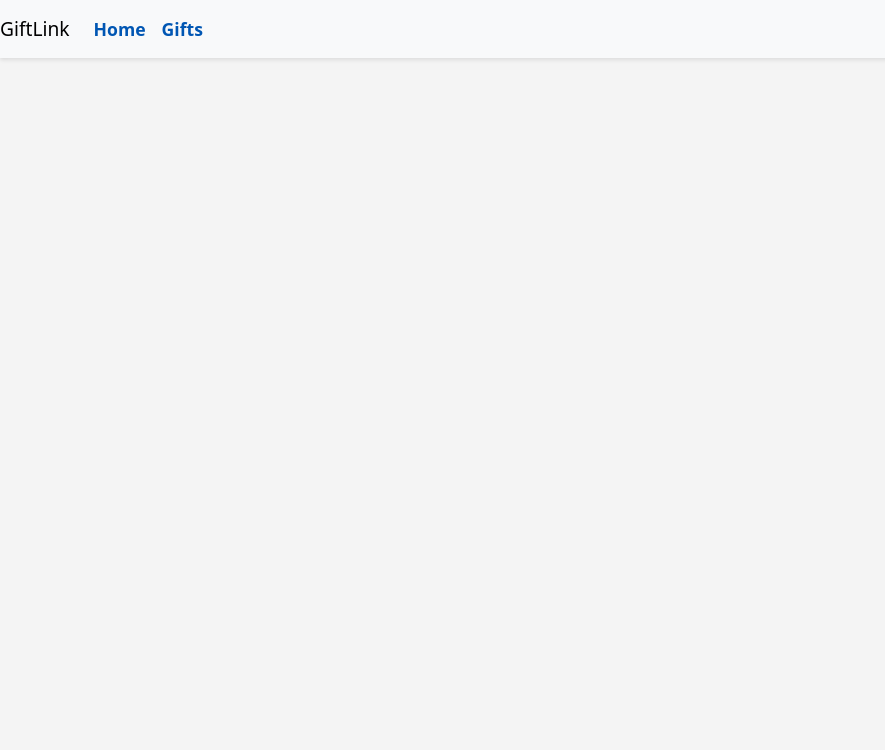
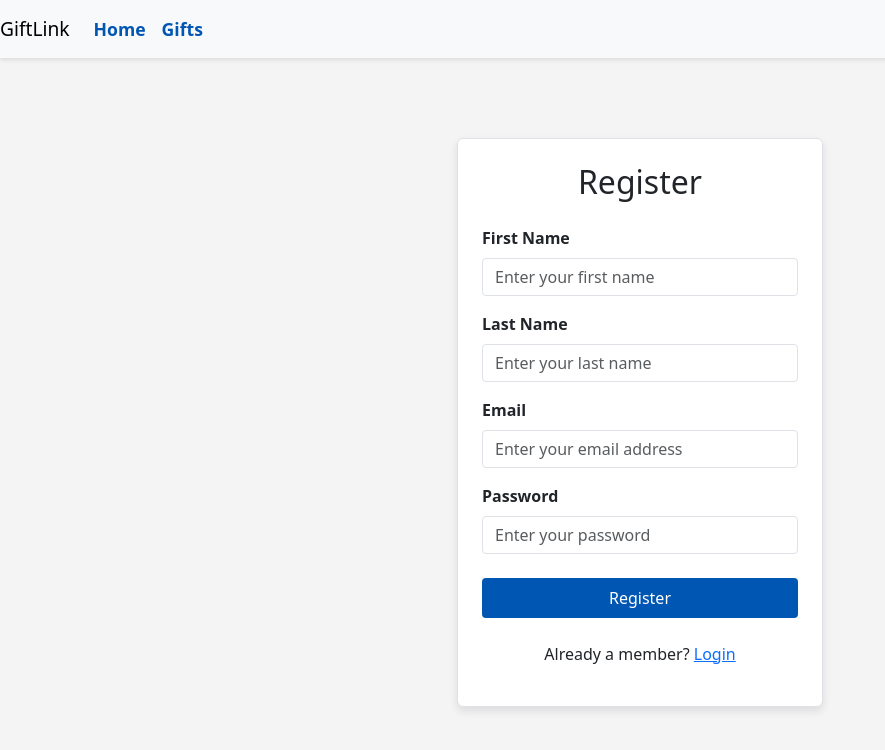
Before and after one commit to jaxstoff/fullstack-capstone-project, a React (Create React App) app in the folder giftlink-frontend/: page /app/register in a window 1280 px wide. Before the commit this address had no page. Shown: the top 750 px of the page, without its empty margins (0-885 px from the left). Built offline with nearby package versions, Linux system fonts and the light colour scheme.

Commit message:
Mod 3 Lab 2 - Login/Register pages added

```diff
--- a/giftlink-frontend/src/App.js
+++ b/giftlink-frontend/src/App.js
@@ -1,6 +1,8 @@
 import React from 'react';
 import { Routes, Route, useNavigate } from 'react-router-dom';
 import MainPage from './components/MainPage/MainPage';
+import LoginPage from './components/LoginPage/LoginPage';
+import RegisterPage from './components/RegisterPage/RegisterPage';
 import 'bootstrap/dist/css/bootstrap.min.css';
 import './App.css';
 import Navbar from './components/Navbar/Navbar';
@@ -11,9 +13,10 @@
     <>
         <Navbar/>
         <Routes>
-          {/* the final code will not pass the products to every page, but each page will call the server API */}
           <Route path="/" element={<MainPage />} />
           <Route path="/app" element={<MainPage />} />
+          <Route path="/app/login" element={<LoginPage/>} />
+          <Route path="/app/register" element={<RegisterPage />} />
         </Routes>
         </>
   );
--- /dev/null
+++ b/giftlink-frontend/src/components/LoginPage/LoginPage.css
@@ -0,0 +1,44 @@
+.login-card {
+    background-color: #fff;
+    box-shadow: 0px 4px 8px rgba(0, 0, 0, 0.1);
+}
+
+.login-card .form-label {
+    font-weight: 600;
+}
+
+.login-card input {
+    border-radius: 0.25rem;
+}
+
+.login-card .btn {
+    padding: 0.5rem 1rem;
+    border-radius: 0.25rem;
+}
+
+.login-card .btn-primary {
+    background-color: #0056b3;
+    border: none;
+}
+
+.login-card .btn-secondary {
+    background-color: #dc3545;
+    border: none;
+}
+
+.login-card .text-primary {
+    color: #0056b3;
+}
+
+.login-card .text-secondary {
+    color: #6c757d;
+}
+
+/* Additional styles */
+a.text-primary:hover {
+    text-decoration: underline;
+}
+
+a.text-secondary:hover {
+    text-decoration: underline;
+}
--- /dev/null
+++ b/giftlink-frontend/src/components/LoginPage/LoginPage.js
@@ -0,0 +1,41 @@
+import React, { useState } from 'react';
+import './LoginPage.css';
+
+function LoginPage() {
+
+    const [email, setEmail] = useState('');
+    const [password, setPassword] = useState('');
+
+    const handleLogin = async (e) => {
+        console.log("Inside handleLogin");
+        e.preventDefault();
+    }
+    return (
+        <div className="container mt-5">
+            <div className="row justify-content-center">
+                <div className="col-md-8 col-lg-6">
+                    <div className="login-card p-4 border rounded">
+                        <h2 className="text-center mb-4 font-weight-bold">Login</h2>
+                        <div className="mb-3">
+                            <label htmlFor="email" className="form-label">Email</label><br />
+                            <input id="email" type="email" className="form-control" placeholder="Enter your email address"
+                                value={email} onChange={(e) => setEmail(e.target.value)} required />
+                        </div>
+                        <div className="mb-4">
+                            <label htmlFor="password" className="form-label">Password</label><br />
+                            <input id="password" type="password" className="form-control" placeholder="Enter your password"
+                                value={password} onChange={(e) => setPassword(e.target.value)} required />
+                        </div>
+                        <button className="btn btn-primary w-100 mb-3" onClick={handleLogin}>Login</button>
+                        <p className="mt-4 text-center">
+                            New here? <a href="/app/register" className="text-primary">Register Here</a>
+                        </p>
+
+                    </div>
+                </div>
+            </div>
+        </div>
+    );
+}
+
+export default LoginPage;
--- /dev/null
+++ b/giftlink-frontend/src/components/RegisterPage/RegisterPage.css
@@ -0,0 +1,44 @@
+.register-card {
+    background-color: #fff;
+    box-shadow: 0px 4px 8px rgba(0, 0, 0, 0.1);
+}
+
+.register-card .form-label {
+    font-weight: 600;
+}
+
+.register-card input {
+    border-radius: 0.25rem;
+}
+
+.register-card .btn {
+    padding: 0.5rem 1rem;
+    border-radius: 0.25rem;
+}
+
+.register-card .btn-primary {
+    background-color: #0056b3;
+    border: none;
+}
+
+.register-card .btn-secondary {
+    background-color: #dc3545;
+    border: none;
+}
+
+.register-card .text-primary {
+    color: #0056b3;
+}
+
+.register-card .text-secondary {
+    color: #6c757d;
+}
+
+/* Additional styles */
+a.text-primary:hover {
+    text-decoration: underline;
+}
+
+a.text-secondary:hover {
+    text-decoration: underline;
+}
--- /dev/null
+++ b/giftlink-frontend/src/components/RegisterPage/RegisterPage.js
@@ -0,0 +1,53 @@
+import React, { useState } from 'react';
+import './RegisterPage.css';
+
+function RegisterPage() {
+    const [firstName, setFirstName] = useState('');
+    const [lastName, setLastName] = useState('');
+    const [email, setEmail] = useState('');
+    const [password, setPassword] = useState('');
+
+    const handleRegister = async () => {
+        console.log("Register invoked");
+    }
+
+    return (
+        <div className="container mt-5">
+            <div className="row justify-content-center">
+                <div className="col-md-8 col-lg-6">
+                    <div className="register-card p-4 border rounded">
+                        <h2 className="text-center mb-4 font-weight-bold">Register</h2>
+                        <div className="mb-3">
+                            <label htmlFor="firstName" className="form-label">First Name</label><br />
+                            <input id="firstName" type="text" className="form-control" placeholder="Enter your first name"
+                                value={firstName} onChange={(e) => setFirstName(e.target.value)} required />
+                        </div>
+                        <div className="mb-3">
+                            <label htmlFor="lastName" className="form-label">Last Name</label><br />
+                            <input id="lastName" type="text" className="form-control" placeholder="Enter your last name"
+                                value={lastName} onChange={(e) => setLastName(e.target.value)} required />
+                        </div>
+                        <div className="mb-3">
+                            <label htmlFor="email" className="form-label">Email</label><br />
+                            <input id="email" type="email" className="form-control" placeholder="Enter your email address"
+                                value={email} onChange={(e) => setEmail(e.target.value)} required />
+                        </div>
+                        <div className="mb-4">
+                            <label htmlFor="password" className="form-label">Password</label><br />
+                            <input id="password" type="password" className="form-control" placeholder="Enter your password"
+                                value={password} onChange={(e) => setPassword(e.target.value)} required />
+                        </div>
+                        <button className="btn btn-primary w-100 mb-3" onClick={handleRegister}>Register</button>
+                        <p className="mt-4 text-center">
+                            Already a member? <a href="/app/login" className="text-primary">Login</a>
+                        </p>
+
+                    </div>
+                </div>
+            </div>
+        </div>
+
+    );//end of return
+}
+
+export default RegisterPage;
```
Also changed, not shown: 2 other files (tests, documents, lock files or other folders).
